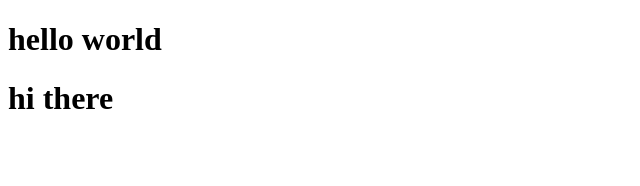
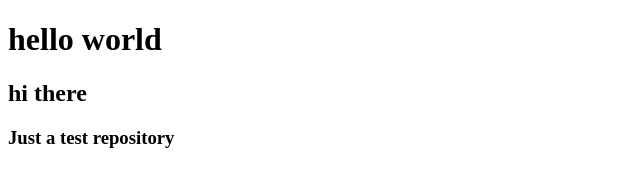
Before and after one commit to shahzaib-k/demo-repository, a plain HTML site: page index.html in a window 1280 px wide. Shown: the whole page, without its empty margins (0-640 px from the left). Drawn offline with Linux system fonts and the light colour scheme.

Commit message:
Added some new code

```diff
--- a/index.html
+++ b/index.html
@@ -7,6 +7,7 @@
 </head>
 <body>
     <h1>hello world</h1>
-    <h1>hi there</h1>
+    <h2>hi there</h2>
+    <h3>Just a test repository</h3>
 </body>
 </html>
```
